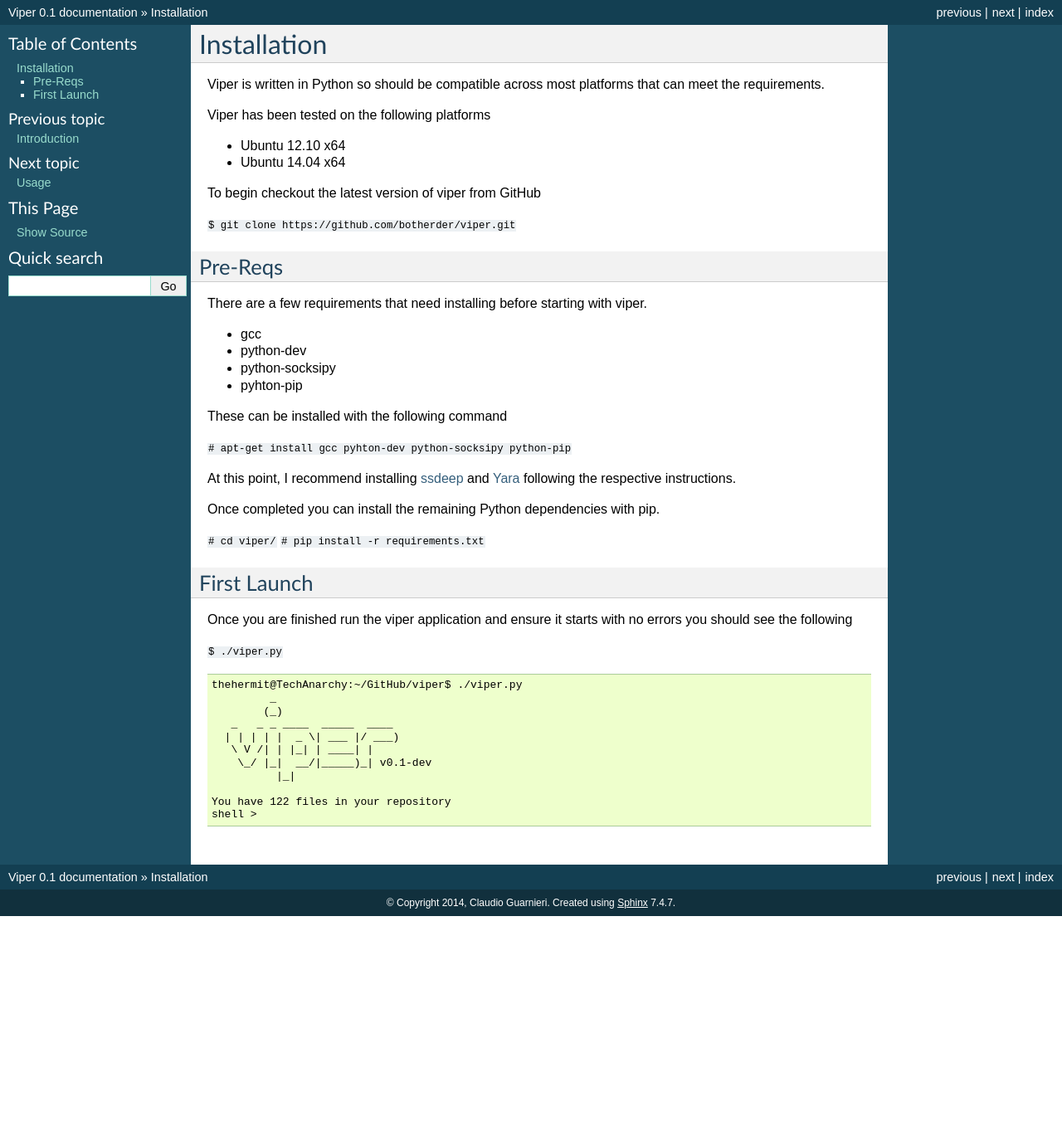
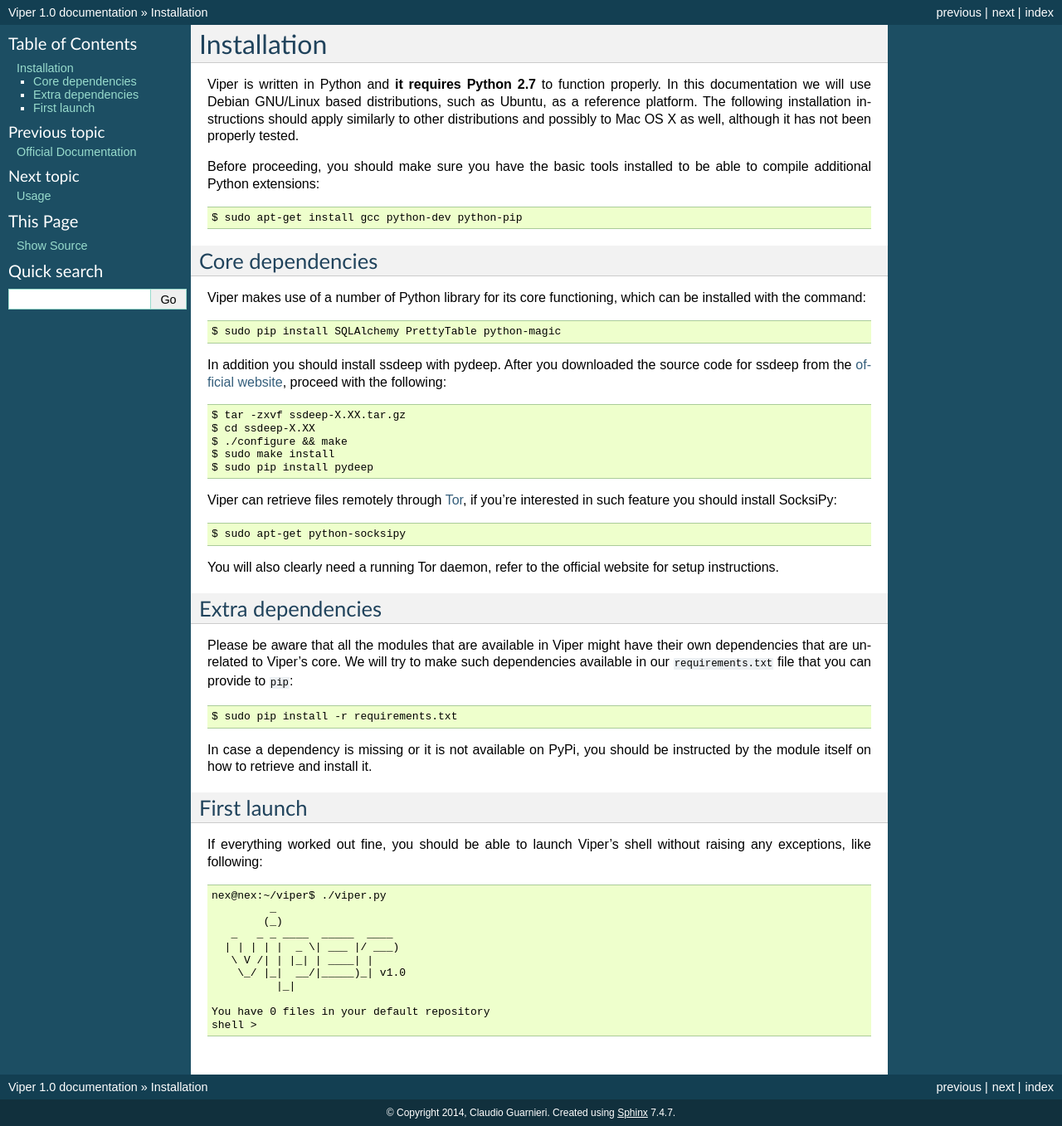
Before and after one commit to viper-framework/viper, a Sphinx documentation site: the page built from docs/source/installation/index.rst, in a window 1280 px wide. Shown: the whole page at 83% size. Built offline with Sphinx 7.4.7, drawn with Linux system fonts in a browser that asks for light colours; pages that are not in the unit, such as notebooks, are missing from menus; before the commit the page ends 1104 px from its top, so only the background shows below that.

Commit message:
Started populating documentation

```diff
--- a/docs/source/conf.py
+++ b/docs/source/conf.py
@@ -48,9 +48,9 @@
 # built documents.
 #
 # The short X.Y version.
-version = '0.1'
+version = '1.0'
 # The full version, including alpha/beta/rc tags.
-release = '0.1'
+release = '1.0'
 
 # The language for content autogenerated by Sphinx. Refer to documentation
 # for a list of supported languages.
--- a/docs/source/faq/index.rst
+++ /dev/null
@@ -1,5 +0,0 @@
-===
-FAQ
-===
-
-Here be answers to FAQ's
--- a/docs/source/installation/index.rst
+++ b/docs/source/installation/index.rst
@@ -1,56 +1,58 @@
-.. Installation chapter frontpage
-
 Installation
 ============
 
-Viper is written in Python so should be compatible across most platforms that can meet the requirements.
+Viper is written in Python and **it requires Python 2.7** to function properly. In this documentation we will use Debian GNU/Linux based distributions, such as Ubuntu, as a reference platform. The following installation instructions should apply similarly to other distributions and possibly to Mac OS X as well, although it has not been properly tested.
 
-Viper has been tested on the following platforms
+Before proceeding, you should make sure you have the basic tools installed to be able to compile additional Python extensions::
 
-* Ubuntu 12.10 x64
-* Ubuntu 14.04 x64
+    $ sudo apt-get install gcc python-dev python-pip
 
-To begin checkout the latest version of viper from GitHub
+Core dependencies
+-----------------
 
-``$ git clone https://github.com/botherder/viper.git``
+Viper makes use of a number of Python library for its core functioning, which can be installed with the command::
 
-Pre-Reqs
----------
-There are a few requirements that need installing before starting with viper.
+    $ sudo pip install SQLAlchemy PrettyTable python-magic
 
-* gcc
-* python-dev
-* python-socksipy
-* pyhton-pip
+In addition you should install ssdeep with pydeep. After you downloaded the source code for ssdeep from the `official website`_, proceed with the following::
 
-These can be installed with the following command
+    $ tar -zxvf ssdeep-X.XX.tar.gz
+    $ cd ssdeep-X.XX
+    $ ./configure && make
+    $ sudo make install
+    $ sudo pip install pydeep
 
-``# apt-get install gcc pyhton-dev python-socksipy python-pip``
+Viper can retrieve files remotely through `Tor`_, if you're interested in such feature you should install SocksiPy::
 
-At this point, I recommend installing `ssdeep <http://ssdeep.sourceforge.net/>`_ and `Yara <http://plusvic.github.io/yara/>`_ following the respective instructions.
+    $ sudo apt-get python-socksipy
 
-Once completed you can install the remaining Python dependencies with pip.
+You will also clearly need a running Tor daemon, refer to the official website for setup instructions.
 
-``# cd viper/``
-``# pip install -r requirements.txt``
+Extra dependencies
+------------------
 
-First Launch
+Please be aware that all the modules that are available in Viper might have their own dependencies that are unrelated to Viper's core. We will try to make such dependencies available in our ``requirements.txt`` file that you can provide to ``pip``::
+
+    $ sudo pip install -r requirements.txt
+
+In case a dependency is missing or it is not available on PyPi, you should be instructed by the module itself on how to retrieve and install it.
+
+First launch
 ------------
 
-Once you are finished run the viper application and ensure it starts with no errors you should see the following
+If everything worked out fine, you should be able to launch Viper's shell without raising any exceptions, like following::
 
-``$ ./viper.py``
-
-::
-
-    thehermit@TechAnarchy:~/GitHub/viper$ ./viper.py
+    nex@nex:~/viper$ ./viper.py
              _
             (_)
        _   _ _ ____  _____  ____
       | | | | |  _ \| ___ |/ ___)
        \ V /| | |_| | ____| |
-        \_/ |_|  __/|_____)_| v0.1-dev
+        \_/ |_|  __/|_____)_| v1.0
               |_|
 
-    You have 122 files in your repository
+    You have 0 files in your default repository
     shell >
+
+.. _official website: http://ssdeep.sourceforge.net
+.. _Tor: https://www.torproject.org
--- /dev/null
+++ b/docs/source/usage/commands.rst
@@ -0,0 +1,2 @@
+Commands
+========
```
Also changed, not shown: docs/source/index.rst (+21 -4 lines), docs/source/introduction/index.rst (deleted, +0 -16 lines), docs/source/usage/commands/index.rst (deleted, +0 -156 lines), docs/source/usage/concepts.rst (added, +107 -0 lines), docs/source/usage/index.rst (+2 -39 lines), docs/source/usage/modules/cuckoo.rst (deleted, +0 -15 lines), docs/source/usage/modules/debup.rst (deleted, +0 -14 lines), docs/source/usage/modules/email.rst (deleted, +0 -20 lines), docs/source/usage/modules/exif.rst (deleted, +0 -44 lines), docs/source/usage/modules/fuzzy.rst (deleted, +0 -21 lines), docs/source/usage/modules/index.rst (deleted, +0 -31 lines), docs/source/usage/modules/office.rst (deleted, +0 -15 lines), docs/source/usage/modules/pe.rst (deleted, +0 -20 lines), docs/source/usage/modules/template.rst (deleted, +0 -72 lines), 1 more files.
